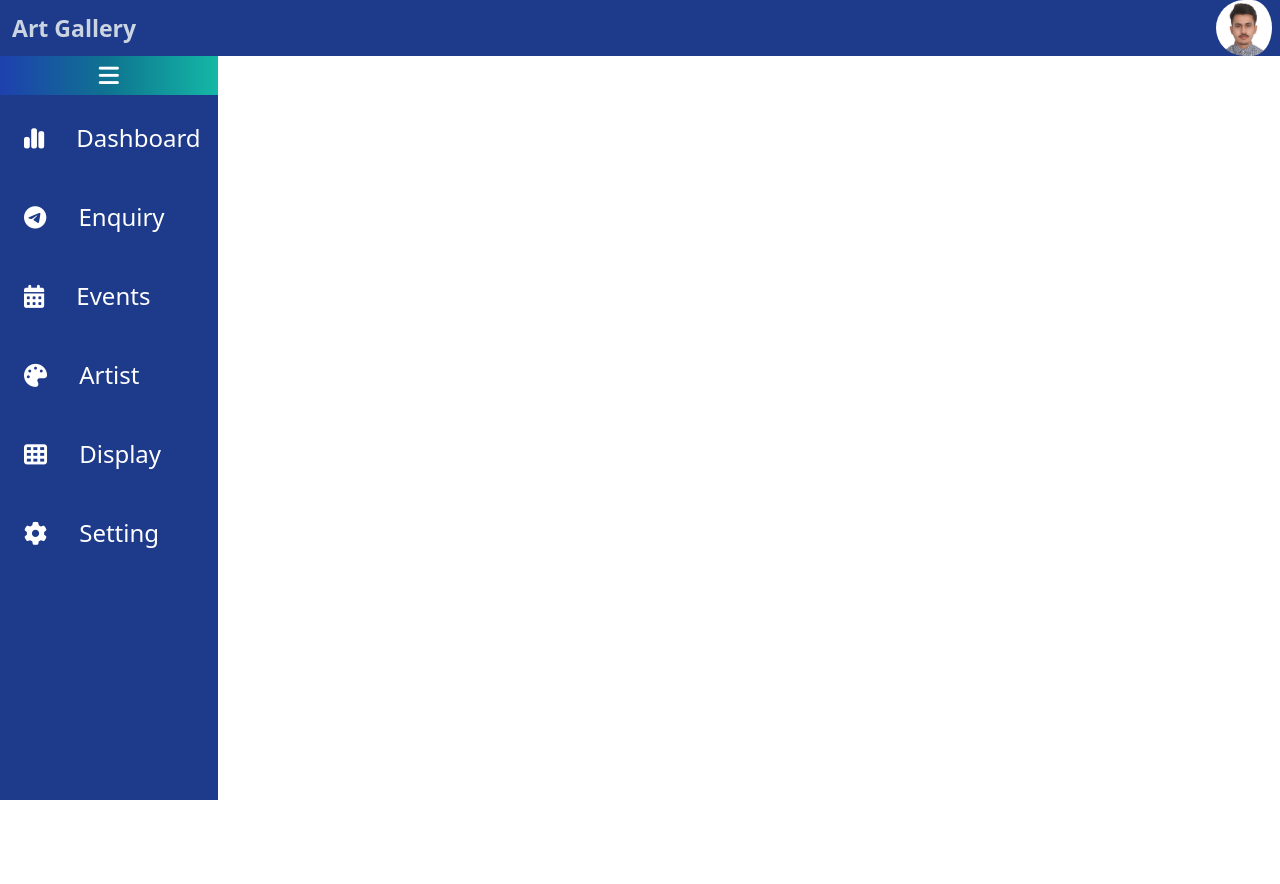
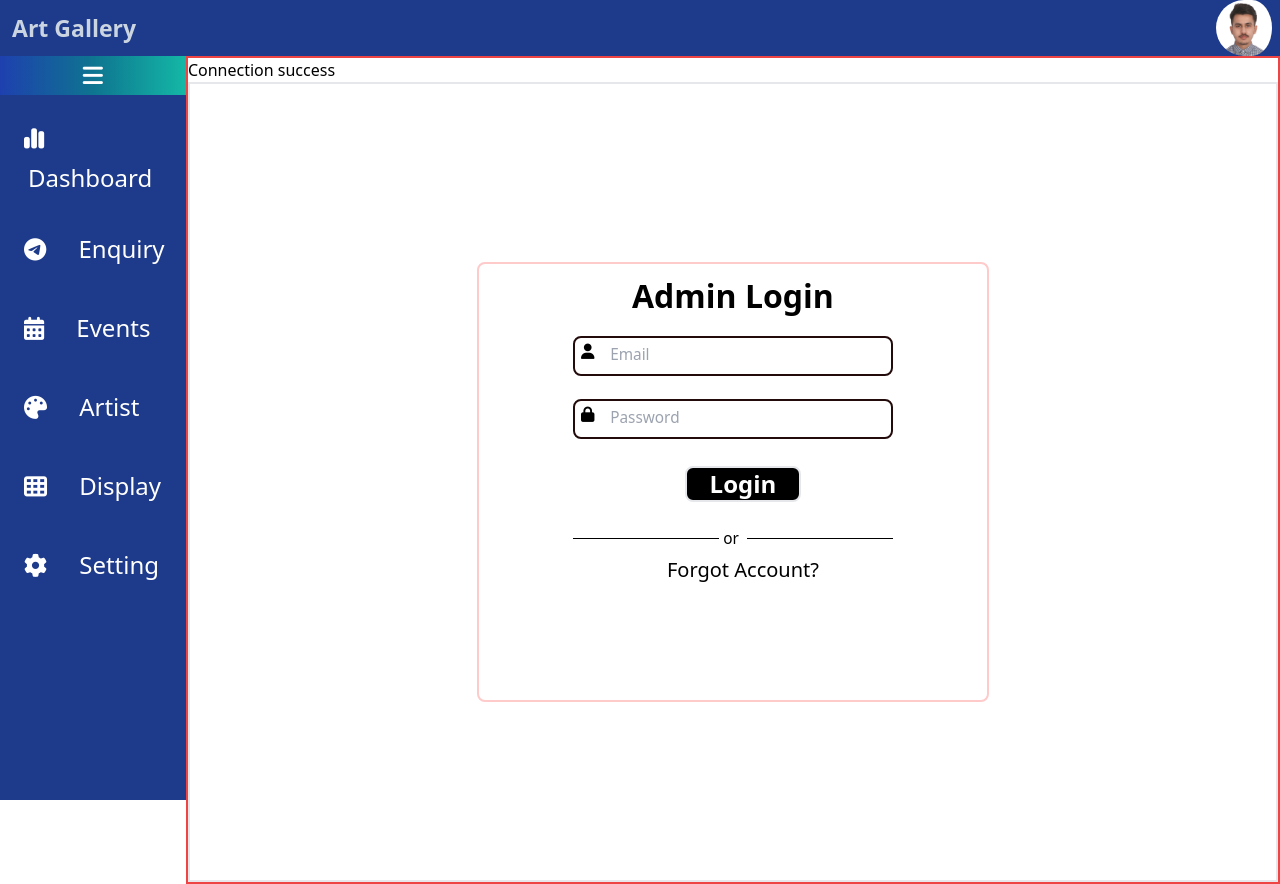
Before and after one commit to Sanjit-Thapa/Project-V, a PHP site: page /?page=display in a window 1280 px wide. Before the commit the page ends 800 px from the top, so only its background shows below. Run offline with PHP 8.4, Linux system fonts and the light colour scheme; some libraries are stand-ins or nearby versions.

Commit message:
managing the sidebar

```diff
--- a/public/connection.php
+++ b/public/connection.php
@@ -2,7 +2,7 @@
     $servername = "localhost";
     $username = "root";
     $password = "";
-    $database = "login_db";
+    $database = "adminlogin_db";
 
     $conn = new mysqli($servername,$username,$password,$database);
 
--- a/public/index.php
+++ b/public/index.php
@@ -1,6 +1,20 @@
 
 <?php
+    // include "connection.php";
 
+    if(isset($_GET['page']))
+    {
+        $page = $_GET['page'];
+
+        if($page=='setting')
+        {
+           $pageinclude =  "register.php";
+
+        }
+    }
+        if($page=='display'){
+            $pageinclude = "login.php";
+    }
 ?>
 
 
@@ -25,7 +39,7 @@
 
 
     <!-- side bar section -->
-
+    <div class="flex">
         <div class="w-[17%] h-[93vh]  bg-blue-900 " id="menu">
             <!-- Buttons in the sidebar -->
             <button class="fa-solid fa-bars text-[1.8vw] text-white p-2 hover:text-[#3b1066] transition ease-in-out delay-10 cursor bg-gradient-to-r from-blue-800 via-cyan-700 to-teal-500  w-full" id="burgerBtn">
@@ -56,21 +70,30 @@
 
             <div class="m-3 ">
                 <a href="#"><button class="fa-solid fa-table-cells text-[1.8vw] text-white p-3 hover:text-[#a3aebe] transition ease-in-out delay-10 cursor  pt-5"></button></a>
-            <label for="Art" class="label text-white text-2xl pl-4 cursor-pointer hover:text-sky-400  "><a href="#">Display</a></label>
+                <label for="Art" class="label text-white text-2xl pl-4 cursor-pointer hover:text-sky-400  "><a href="?page=display">Display</a></label>
             </div>
 
             <div class="m-3">
             <a href="#"><button class="fa-solid fa-gear text-[1.8vw] text-white p-3 hover:text-[#a3aebe] transition ease-in-out delay-10 cursor  pt-5"></button></a>
 
 
-         <label for="Setting" class="label text-white text-2xl pl-4 cursor-pointer hover:text-sky-400"><a href="#">Setting</a></label>
-
-        </div>
-
+             <label for="Setting" class="label text-white text-2xl pl-4 cursor-pointer hover:text-sky-400"><a href="?page=setting">Setting</a></label>
 
             </div>
 
             </div>
+        </div>
+            <!--Right side of the screen -->
+
+        <div class=" border-2 border-red-500 w-full">
+            <!-- including the php file -->
+
+            <?php include $pageinclude ?>
+        </div>
+    </div>
+
+
+
 
 
     <script src="dashboard.js"></script>
--- a/public/login.php
+++ b/public/login.php
@@ -1,5 +1,8 @@
 <?php
     // login for the dashboard from the single admin
+
+    include "connection.php";
+
 
 ?>
 
--- a/public/style.css
+++ b/public/style.css
@@ -799,6 +799,11 @@ video {
   border-color: rgb(254 202 202 / var(--tw-border-opacity));
 }
 
+.border-red-500 {
+  --tw-border-opacity: 1;
+  border-color: rgb(239 68 68 / var(--tw-border-opacity));
+}
+
 .bg-black {
   --tw-bg-opacity: 1;
   background-color: rgb(0 0 0 / var(--tw-bg-opacity));
@@ -832,6 +837,11 @@ video {
 .bg-red-900 {
   --tw-bg-opacity: 1;
   background-color: rgb(127 29 29 / var(--tw-bg-opacity));
+}
+
+.bg-red-700 {
+  --tw-bg-opacity: 1;
+  background-color: rgb(185 28 28 / var(--tw-bg-opacity));
 }
 
 .bg-gradient-to-r {
```
Also changed, not shown: public/register.php (added, +19 -0 lines). Lines whose indentation alone changed are shown as unchanged.
